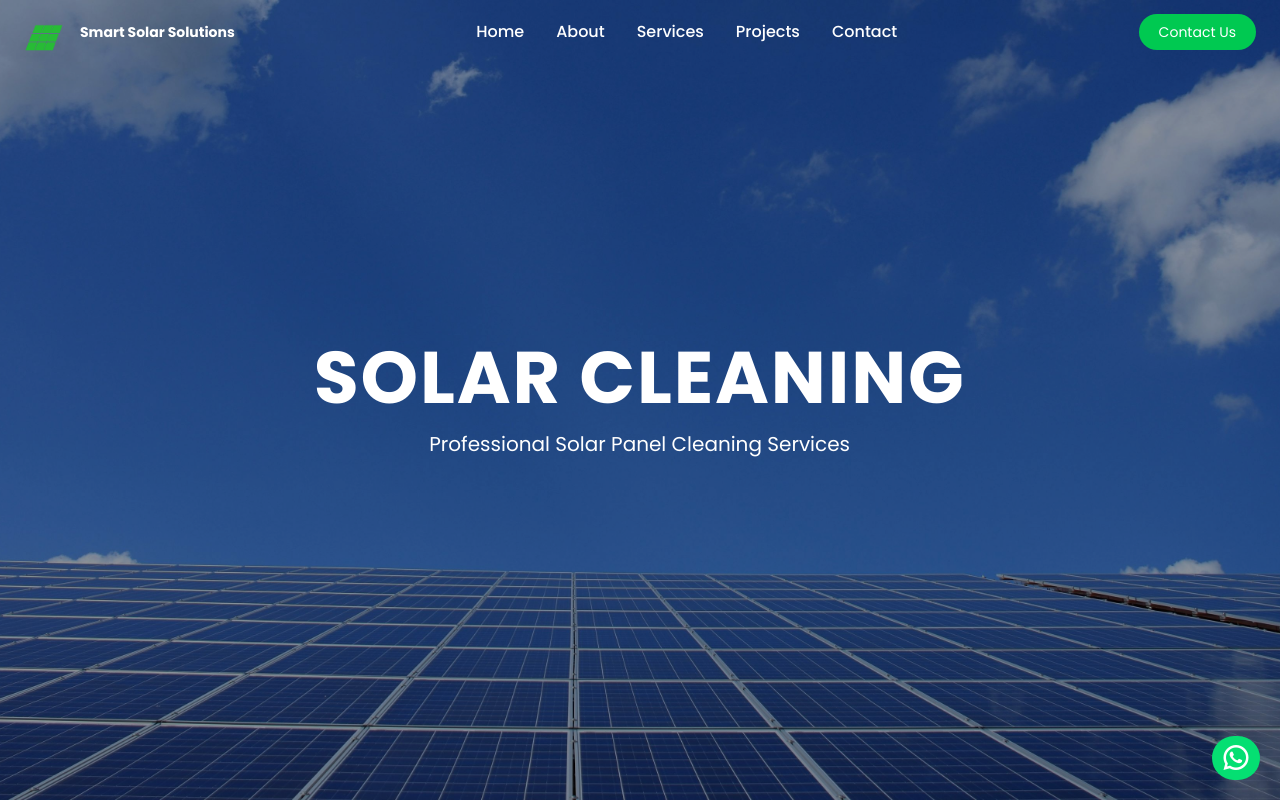
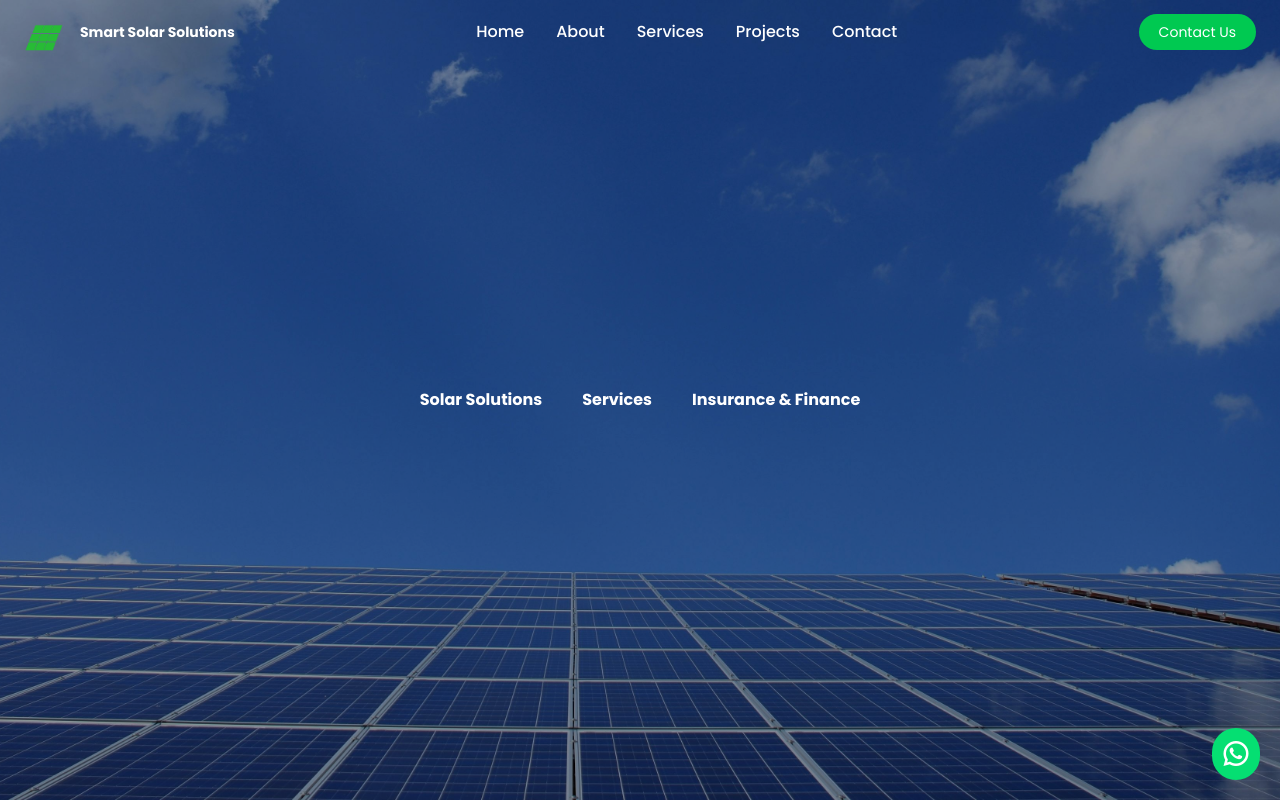
Before and after one commit to MrGourav0/Smart-solar-solutions, a React (Vite) app: page / in a window 1280 px wide. Shown: the top 802 px of the page. Built offline with nearby package versions, Linux system fonts and the light colour scheme.

Commit message:
dragdown feature in website

```diff
--- a/src/App.jsx
+++ b/src/App.jsx
@@ -7,7 +7,7 @@ function App() {
     <BrowserRouter>
       <Routes>
       <Route path="/" element={<Home/>} />
-      <Route path="/contact" element={<Contact/>} />
+      <Route path="/contact" element={<Contact/>}/>
       <Route path="/" element={<Home/>} />
       <Route path="/" element={<Home/>} />
       <Route path="/" element={<Home/>} />
--- a/src/components/Footer.jsx
+++ b/src/components/Footer.jsx
@@ -1,6 +1,6 @@
 function Footer() {
   return (
-    <footer className="bg-black text-white">
+    <footer className="bg-gray-900 text-white">
 
       <div className="max-w-7xl mx-auto px-6 py-14 grid gap-10 md:grid-cols-4">
 
--- a/src/components/Hero.jsx
+++ b/src/components/Hero.jsx
@@ -1,5 +1,18 @@
-import 'animate.css';
+import "animate.css";
+import { useState } from "react";
+
 function Hero() {
+  const [open, setOpen] = useState(null);
+  const [subOpen, setSubOpen] = useState(null);
+
+  const toggle = (menu) => {
+    setOpen(open === menu ? null : menu);
+  };
+
+  const toggleSub = (menu) => {
+    setSubOpen(subOpen === menu ? null : menu);
+  };
+
   return (
     <section
       id="home"
@@ -13,19 +26,123 @@ function Hero() {
 
       {/* content */}
       <div className="relative text-center text-white">
-        <h1 className="text-5xl md:text-7xl font-bold  tracking-wide animate__animated animate__pulse animate__infinite">
-          SOLAR CLEANING
-        </h1>
+        <div className="flex items-center justify-center gap-10">
 
-        <p className="mt-4 text-lg md:text-xl font-poppins animate__animated animate__backInUp ">
-          Professional Solar Panel Cleaning Services
-        </p>
+          {/* Solar Solutions */}
+          <div>
+            <h2
+              className="cursor-pointer font-bold"
+              onClick={() => toggle("solar")}
+            >
+              Solar Solutions
+            </h2>
+
+            {open === "solar" && (
+              <div className="p-3 mt-2">
+                <p>Rooftop Solutions</p>
+                <p>Industrial Solar Solutions</p>
+                <p>Ground Mounted Solutions</p>
+              </div>
+            )}
+          </div>
+
+          {/* Services */}
+          <div>
+            <h2
+              className="cursor-pointer font-bold"
+              onClick={() => toggle("services")}
+            >
+              Services
+            </h2>
+
+            {open === "services" && (
+              <div className="mt-2 space-y-3">
+
+                {/* Residential */}
+                <div className="p-3">
+                  <p
+                    className="font-bold cursor-pointer"
+                    onClick={() => toggleSub("residential")}
+                  >
+                    Residential Solar Cleaning
+                  </p>
+
+                  {subOpen === "residential" && (
+                    <div className="mt-2 space-y-2">
+
+                      {/* 3/4 KW */}
+                      <div>
+                        <p>3KW / 4KW</p>
+                        <p>One Time - ₹599</p>
+                        <p>6 Month - ₹3999</p>
+                        <p>1 Year - ₹7499</p>
+                      </div>
+
+                      {/* 5/6 KW */}
+                      <div>
+                        <p>5KW / 6KW</p>
+                        <p>One Time - ₹649</p>
+                        <p>6 Month - ₹4299</p>
+                        <p>1 Year - ₹7999</p>
+                      </div>
+
+                      {/* 7/8 KW */}
+                      <div>
+                        <p>7KW / 8KW</p>
+                        <p>One Time - ₹699</p>
+                        <p>6 Month - ₹4599</p>
+                        <p>1 Year - ₹8499</p>
+                      </div>
+
+                    </div>
+                  )}
+                </div>
+
+                {/* Commercial */}
+                <div className="p-3">
+                  <p className="cursor-pointer font-bold" onClick={()=>toggleSub("Commercial")}>Commercial Solar Cleaning</p>
+                  {subOpen==="commercial"&&(
+                    <div>hello this is product</div>
+                  )}
+                </div>
+
+                {/* Other Services */}
+                <div className="p-3">
+                  <p>Solar Repair & Maintenance</p>
+                  <p>Solar Generation Report</p>
+                </div>
+
+              </div>
+            )}
+          </div>
+
+          {/* Insurance */}
+          <div>
+            <h2
+              className="cursor-pointer font-bold"
+              onClick={() => toggle("insurance")}
+            >
+              Insurance & Finance
+            </h2>
+
+            {open === "insurance" && (
+              <div className="p-3 mt-2">
+                <p>Solar Insurance</p>
+                <p>Solar Project Finance</p>
+              </div>
+            )}
+          </div>
+
+        </div>
+
+        {/* WhatsApp Button */}
         <a
           href="https://wa.me/6268314390?text=Hello%20I%20want%20solar%20panel%20cleaning%20service"
           target="_blank"
-          className="fixed bottom-5 right-5  p-1 w-12 h-auto rounded-full bg-green-400  text-white animate__animated animate__heartBeat animate__infinite "
+          rel="noreferrer"
+          className="fixed bottom-5 right-5 p-2 w-12 rounded-full bg-green-400 animate__animated animate__heartBeat animate__infinite"
         >
-          <i className="ri-whatsapp-line text-white text-3xl "></i>
+          <i className="ri-whatsapp-line text-white text-3xl"></i>
         </a>
       </div>
     </section>
```
